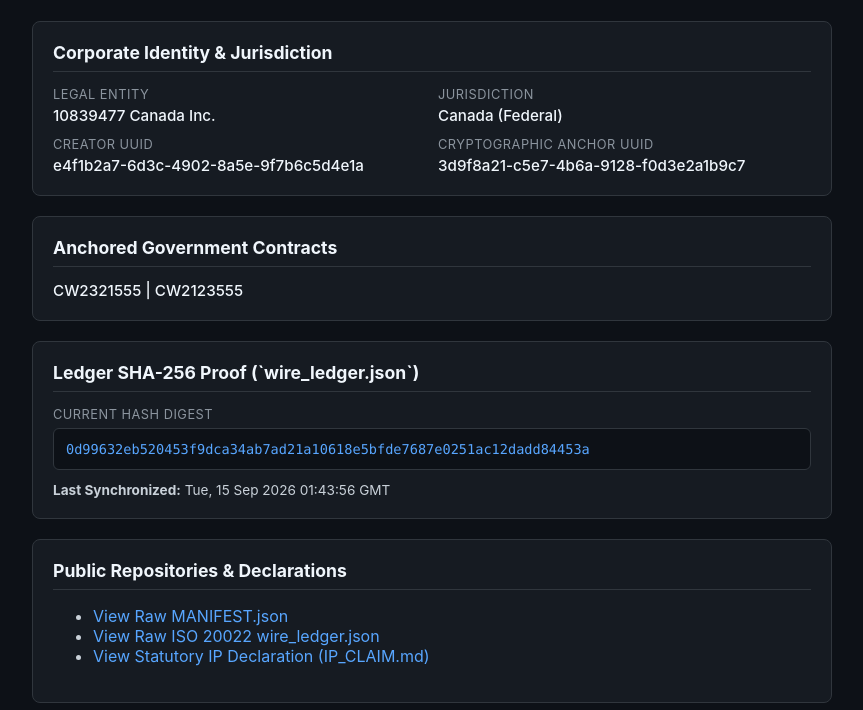
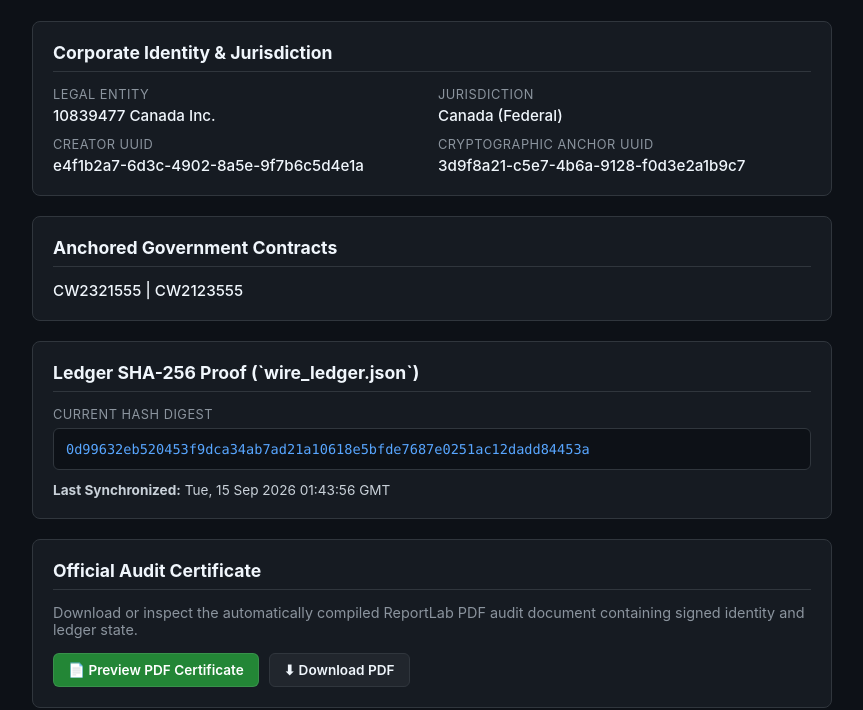
Before and after one commit to js-inn/jujita-stairs-ip-declaration, a plain HTML site: page index.html in a window 1280 px wide. Shown: the part 103-813 px from the top of the page, without its empty margins (208-1071 px from the left). Drawn offline with Linux system fonts and the light colour scheme.

Commit message:
update(ledger): sync WIRE-20260915-019 identity state

```diff
--- a/index.html
+++ b/index.html
@@ -93,6 +93,36 @@
       color: var(--accent);
       word-break: break-all;
     }
+    .btn-group {
+      display: flex;
+      gap: 10px;
+      margin-top: 12px;
+      flex-wrap: wrap;
+    }
+    .btn {
+      display: inline-block;
+      background: #21262d;
+      color: var(--heading);
+      border: 1px solid var(--border);
+      padding: 8px 14px;
+      border-radius: 6px;
+      font-size: 0.85rem;
+      font-weight: 600;
+      text-decoration: none;
+      cursor: pointer;
+    }
+    .btn:hover {
+      background: #30363d;
+      border-color: #8b949e;
+    }
+    .btn-primary {
+      background: #238636;
+      border-color: rgba(240,246,252,0.1);
+      color: #ffffff;
+    }
+    .btn-primary:hover {
+      background: #2ea043;
+    }
     a {
       color: var(--accent);
       text-decoration: none;
@@ -152,6 +182,17 @@
     </div>
 
     <div class="card">
+      <h2>Official Audit Certificate</h2>
+      <p style="font-size: 0.9rem; color: #8b949e; margin-top: 0;">
+        Download or inspect the automatically compiled ReportLab PDF audit document containing signed identity and ledger state.
+      </p>
+      <div class="btn-group">
+        <a href="audit_certificate.pdf" target="_blank" class="btn btn-primary">📄 Preview PDF Certificate</a>
+        <a href="audit_certificate.pdf" download="10839477_Canada_Inc_Audit_Certificate.pdf" class="btn">⬇ Download PDF</a>
+      </div>
+    </div>
+
+    <div class="card">
       <h2>Public Repositories & Declarations</h2>
       <ul>
         <li><a href="MANIFEST.json" target="_blank">View Raw MANIFEST.json</a></li>
```
Also changed, not shown: wire_ledger.json (+22 -0 lines), 1 other file.
